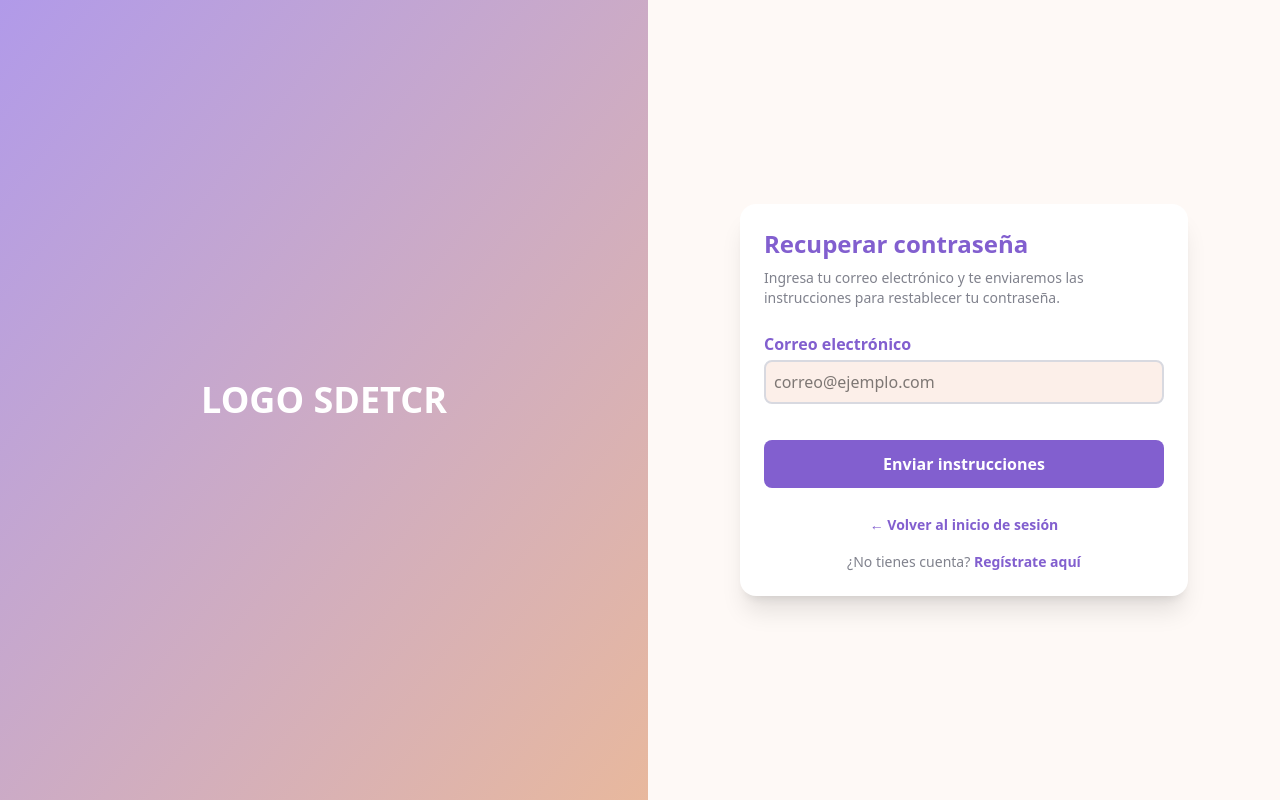
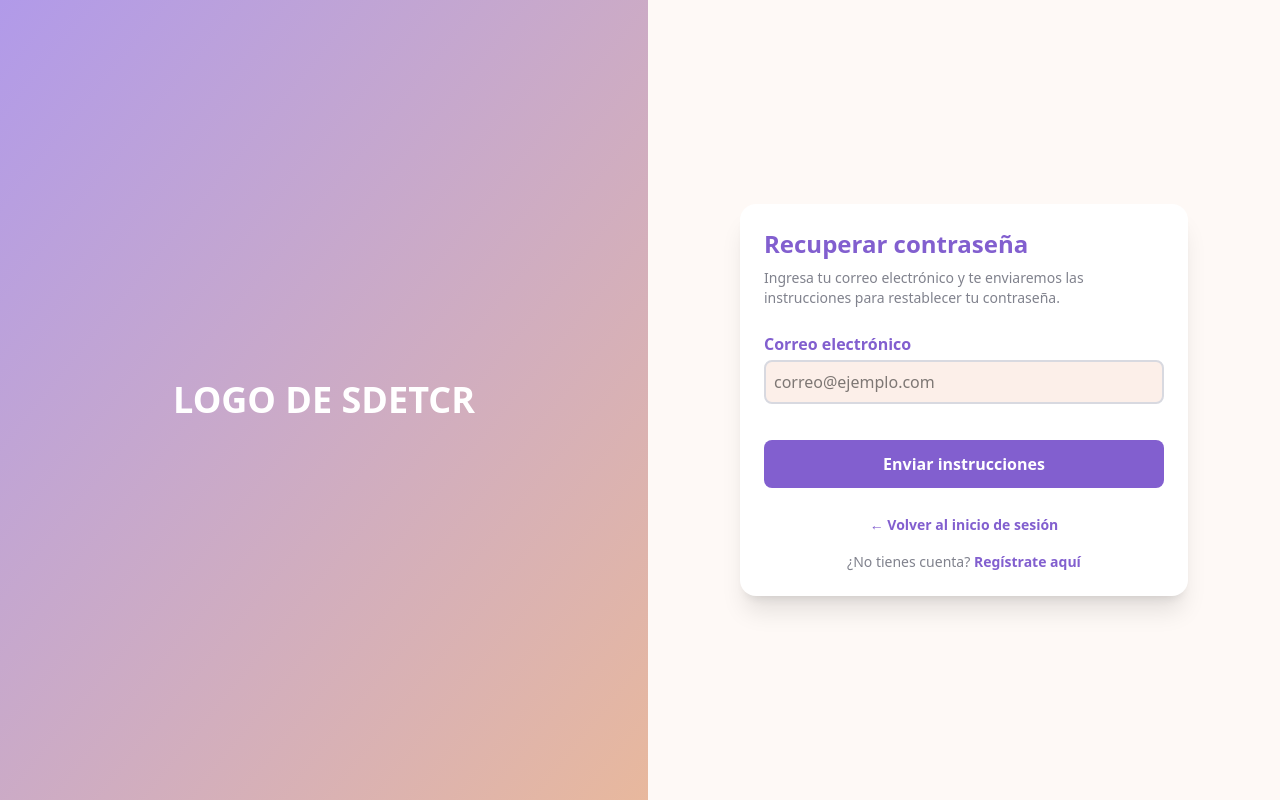
Before and after one commit to JulioCesarGutierrezRojas/SDETCR, a React (Vite) app in the folder frontend/: page /forgot-password in a window 1280 px wide. Built offline with nearby package versions, Linux system fonts and the light colour scheme.

Commit message:
modificacion en pantalla de recuperacion de contraseña

```diff
--- a/frontend/src/modules/auth/views/PasswordRecoveryForm.jsx
+++ b/frontend/src/modules/auth/views/PasswordRecoveryForm.jsx
@@ -2,8 +2,6 @@
 
 import React, { useState } from "react"
 import { Link } from "react-router-dom"
-
-
 
 
 const PasswordRecoveryForm = () => {
@@ -65,7 +63,7 @@
   return (
     <div className="flex min-h-screen">
       <div className="flex-1 bg-gradient-to-br from-[var(--color-lavanda-500)] to-[var(--color-nude-500)] flex items-center justify-center p-8">
-        <h1 className="text-white text-4xl font-bold"> LOGO SDETCR</h1>
+        <h1 className="text-white text-4xl font-bold"> LOGO DE SDETCR</h1>
 
       </div>
       <div className="flex-1 flex items-center justify-center bg-[var(--white)] p-6">
```
